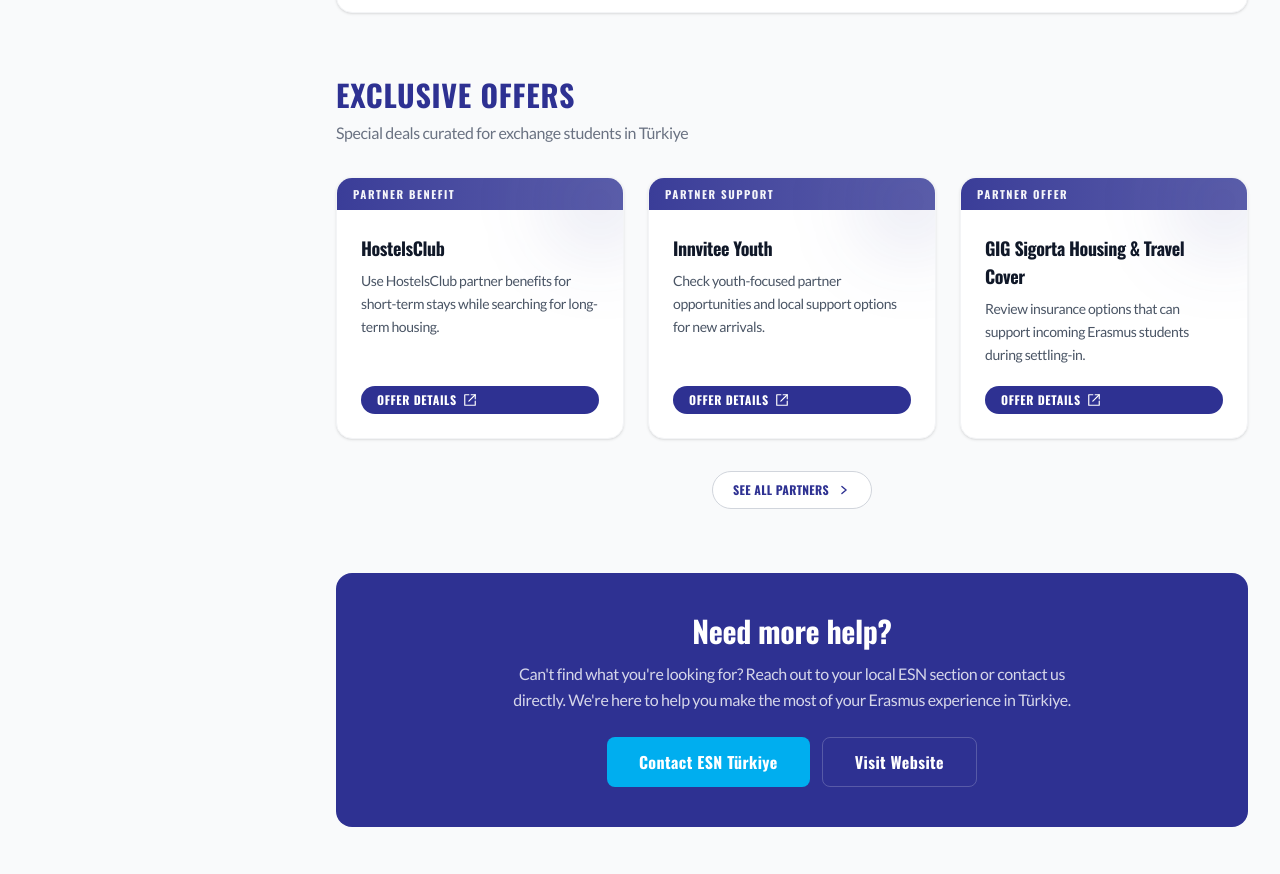
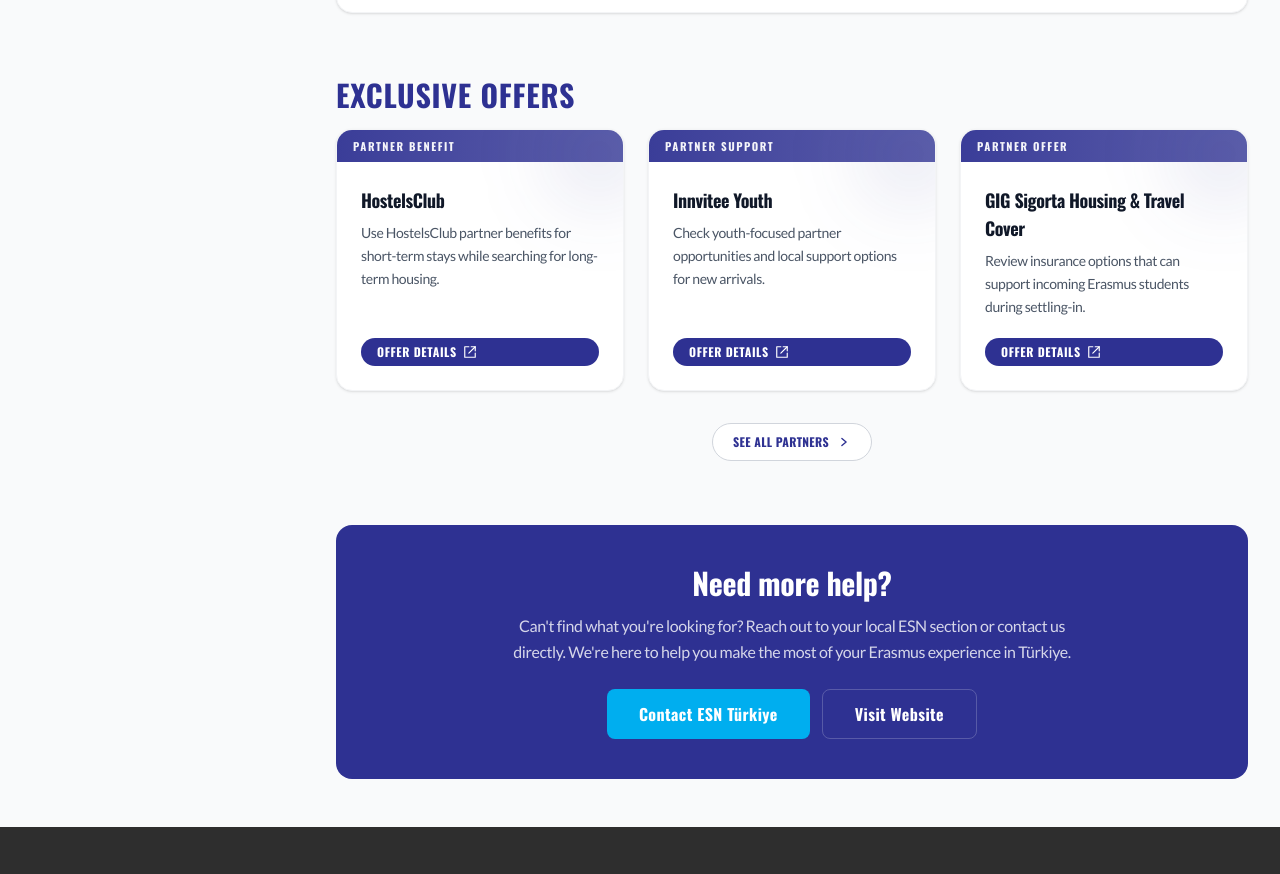
Before and after one commit to ESNTurkiye/ESN-GO, a Next.js app in the folder apps/frontend/: page /guide/accommodation in a window 1280 px wide. Shown: the part 2020-2894 px from the top of the page. Built offline with nearby package versions, Linux system fonts and the light colour scheme.

Commit message:
style: satır aralıklarını güncellendi

```diff
--- a/apps/frontend/src/app/_components/guide/ExclusiveOffers.tsx
+++ b/apps/frontend/src/app/_components/guide/ExclusiveOffers.tsx
@@ -53,14 +53,11 @@
 
     return (
         <section className="mt-12 md:mt-16">
-            <div className="flex items-center gap-3 mb-2">
+            <div className="flex items-center gap-3 mb-4">
                 <h2 className="text-2xl md:text-3xl font-oswald font-bold text-esn-dark-blue uppercase tracking-wide">
                     Exclusive Offers
                 </h2>
             </div>
-            <p className="font-lato text-gray-500 text-sm md:text-base mb-8">
-                Special deals curated for exchange students in Türkiye
-            </p>
 
             <div className="grid grid-cols-1 sm:grid-cols-2 lg:grid-cols-3 gap-4 md:gap-6">
                 {offers.map((offer) => {
```
